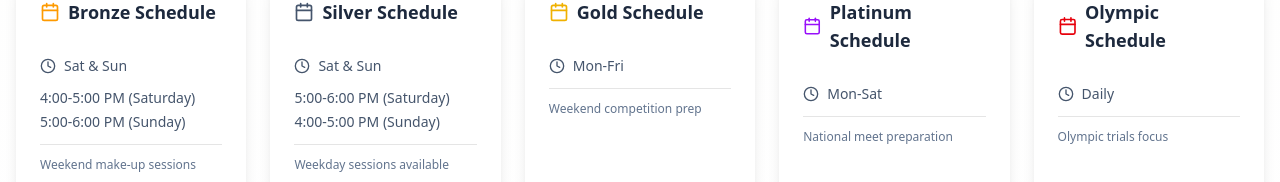
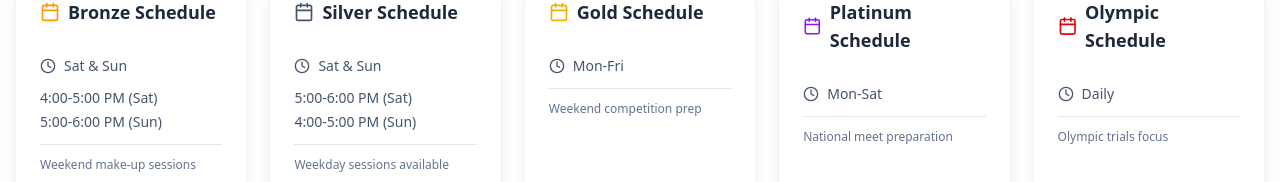
Before and after one commit to primeswim/prime-swim, a Next.js app: page / in a window 1280 px wide. Shown: the part 3334-3516 px from the top of the page. Built offline with nearby package versions, Linux system fonts and the light colour scheme.

Commit message:
modify homepage info

```diff
--- a/src/app/page.tsx
+++ b/src/app/page.tsx
@@ -374,8 +374,8 @@ export default function Home() {
                 <span className="text-sm">Sat & Sun</span>
               </div>
               <div className="space-y-1 text-sm text-slate-600">
-                <p>4:00-5:00 PM (Saturday)</p>
-                <p>5:00-6:00 PM (Sunday)</p>
+                <p>4:00-5:00 PM (Sat)</p>
+                <p>5:00-6:00 PM (Sun)</p>
               </div>
               <div className="pt-3 border-t">
                 <p className="text-xs text-slate-500">Weekend make-up sessions</p>
@@ -396,8 +396,8 @@ export default function Home() {
                 <span className="text-sm">Sat & Sun</span>
               </div>
               <div className="space-y-1 text-sm text-slate-600">
-                <p>5:00-6:00 PM (Saturday)</p>
-                <p>4:00-5:00 PM (Sunday)</p>
+                <p>5:00-6:00 PM (Sat)</p>
+                <p>4:00-5:00 PM (Sun)</p>
               </div>
               <div className="pt-3 border-t">
                 <p className="text-xs text-slate-500">Weekday sessions available</p>
```
